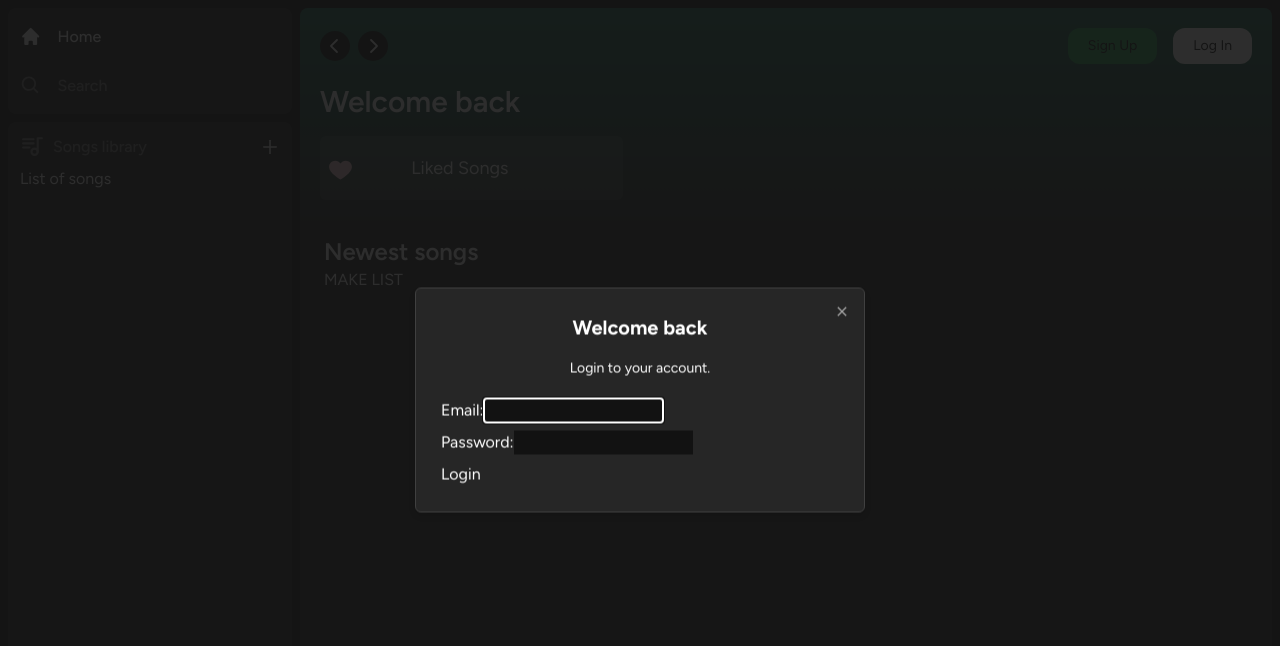
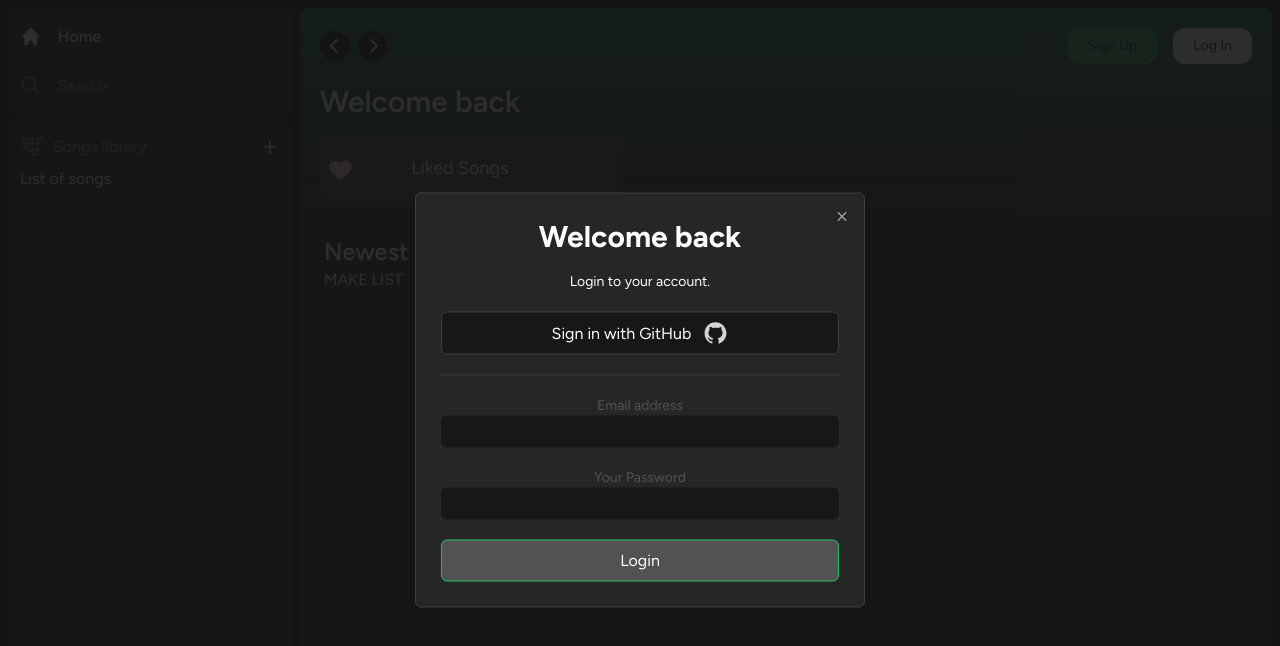
Before and after one commit to G1Lroy/music-platform-FE, a Next.js app: page / in a window 1280 px wide. Both pictures are taken after a click on the button "Log In". Shown: the top 646 px of the page. Built offline with nearby package versions, Linux system fonts and the light colour scheme.

Commit message:
Create modal window for login

```diff
--- a/components/AuthModal.tsx
+++ /dev/null
@@ -1,23 +0,0 @@
-"use client";
-
-import Modal from "./Modal";
-import modalStore from "./../store/modalStore";
-import LoginForm from "./LoginForm";
-
-const AuthModal = () => {
-  const { isOpen, onClose } = modalStore();
-
-  return (
-    <Modal
-      title="Welcome back"
-      description="Login to your account."
-      isOpen={isOpen}
-      onChange={() => onClose()}
-    >
-      {/* form here */}
-      <LoginForm />
-    </Modal>
-  );
-};
-
-export default AuthModal;
--- a/components/Header.tsx
+++ b/components/Header.tsx
@@ -69,7 +69,7 @@ const Header: React.FC<HeaderProps> = ({ className, children }) => {
           <div className="flex justify-between items-center gap-x-4">
             <>
               <div>
-                <Button onClick={onOpen}>Sign Up</Button>
+                <Button>Sign Up</Button>
               </div>
               <div>
                 <Button onClick={onOpen} className="bg-white">
--- /dev/null
+++ b/components/LogInModal.tsx
@@ -0,0 +1,34 @@
+"use client";
+
+import Modal from "./Modal";
+import modalStore from "../store/modalStore";
+import LoginForm from "./LoginForm";
+import userStore from "@/store/userStore";
+import { AiFillGithub } from "react-icons/ai";
+
+const AuthModal = () => {
+  const { isOpen, onClose } = modalStore();
+  const { isLogin } = userStore();
+
+  return (
+    <Modal
+      title="Welcome back"
+      description="Login to your account."
+      isOpen={isOpen}
+      onChange={() => onClose()}
+    >
+      <div className="flex items-center w-full justify-center">
+        <button className="flex items-center justify-center gap-x-3  w-full border border-neutral-700 py-2 rounded-md bg-neutral-900 hover:bg-neutral-600 transition">
+          Sign in with GitHub
+          <AiFillGithub className="text-neutral-300" size={25} />
+        </button>
+      </div>
+      <div className="bg-neutral-700 w-full h-px my-5"></div>
+
+      <LoginForm />
+      {/* <div>If you new go to registration</div> */}
+    </Modal>
+  );
+};
+
+export default AuthModal;
--- a/components/LoginForm.tsx
+++ b/components/LoginForm.tsx
@@ -30,15 +30,15 @@ const LoginForm: React.FC = () => {
       await delay(1500);
       const response = await AuthServise.login(values);
       setUserRequest({ ...userRequest, response: response.data });
-      console.log(response);
       if (response.status === 201) {
+        console.log(response.data);
         setIslogin(true);
         setUserData(response.data);
         onClose();
       }
     } catch (error) {
-      setUserRequest({ ...userRequest, error: error.message });
-      console.log(error.message);
+      setUserRequest({ ...userRequest, error: error.response.data.message });
+      console.log(error.response.data.message);
     }
     setUserRequest({ ...userRequest, loading: false });
   };
@@ -48,21 +48,38 @@ const LoginForm: React.FC = () => {
       validationSchema={validationSchema}
       onSubmit={onSubmit}
     >
-      <Form>
-        <div className="mb-2">
-          <label htmlFor="email">Email:</label>
-          <Field type="text" id="email" name="email" />
-          <ErrorMessage name="email" component="div" className="text-red-500" />
+      <Form className="text-md ">
+        <div className="mb-5 flex flex-col">
+          <label className="text-neutral-600 text-sm text-center" htmlFor="email">
+            Email address
+          </label>
+          <Field
+            className="rounded-md py-1 px-3 text-white bg-neutral-900 font-thin focus:outline-none focus:bg-neutral-600"
+            type="text"
+            id="email"
+            name="email"
+          />
+          <ErrorMessage name="email" component="div" className="text-red-400 text-xs mt-1" />
         </div>
-        <div className="mb-2">
-          <label htmlFor="password">Password:</label>
-          <Field type="password" id="password" name="password" />
-          <ErrorMessage name="password" component="div" className="text-red-500" />
+        <div className="mb-5 flex flex-col">
+          <label className="text-neutral-600 text-sm text-center" htmlFor="password">
+            Your Password
+          </label>
+          <Field
+            className="rounded-md py-1 px-3 text-white bg-neutral-900 font-thin focus:outline-none focus:bg-neutral-600"
+            type="password"
+            id="password"
+            name="password"
+          />
+          <ErrorMessage name="password" component="div" className="text-red-400 text-xs mt-1" />
         </div>
 
-        <button type="submit">
+        <button
+          className="flex items-center justify-center gap-x-2 w-full bg-neutral-600 rounded-md py-2 border border-green-500 hover:bg-green-600 transition"
+          type="submit"
+        >
           Login
-          {userRequest.loading && <Loader className="w-4 h-4 border-2 border-green-600" />}
+          {userRequest.loading && <Loader className="w-4 h-4 border-2 border-white" />}
         </button>
       </Form>
     </Formik>
--- a/components/Modal.tsx
+++ b/components/Modal.tsx
@@ -46,7 +46,7 @@ const Modal: React.FC<ModalProps> = ({ isOpen, onChange, title, description, chi
         >
           <Dialog.Title
             className="
-              text-xl
+              text-3xl
               text-center
               font-bold
               mb-4
--- a/providers/ModalProvider.tsx
+++ b/providers/ModalProvider.tsx
@@ -2,7 +2,7 @@
 
 import { useEffect, useState } from "react";
 
-import AuthModal from "@/components/AuthModal";
+import AuthModal from "@/components/LogInModal";
 
 interface ModalProviderProps {}
 
```
